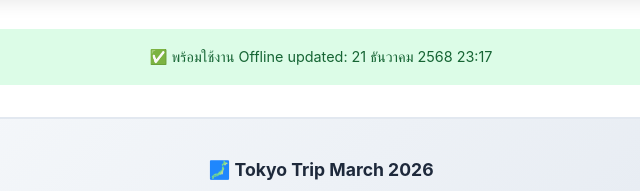
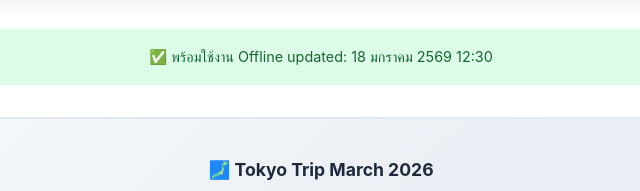
Before and after one commit to arilekt/tokyo-trip-2026-pages, a plain HTML site: page index.html in a window 1280 px wide. Shown: the part 1310-1501 px from the top of the page, 319-959 px from the left. Drawn offline with Linux system fonts and the light colour scheme.

Commit message:
update content

```diff
--- a/index.html
+++ b/index.html
@@ -526,7 +526,7 @@
         // Check online/offline status
         function updateOnlineStatus() {
             const statusEl = document.getElementById('offlineStatus');
-            const timestamp = '21 ธันวาคม 2568 23:17';
+            const timestamp = '18 มกราคม 2569 12:30';
             if (navigator.onLine) {
                 statusEl.textContent = `✅ พร้อมใช้งาน Offline updated: ${timestamp}`;
                 statusEl.classList.remove('offline');
```
